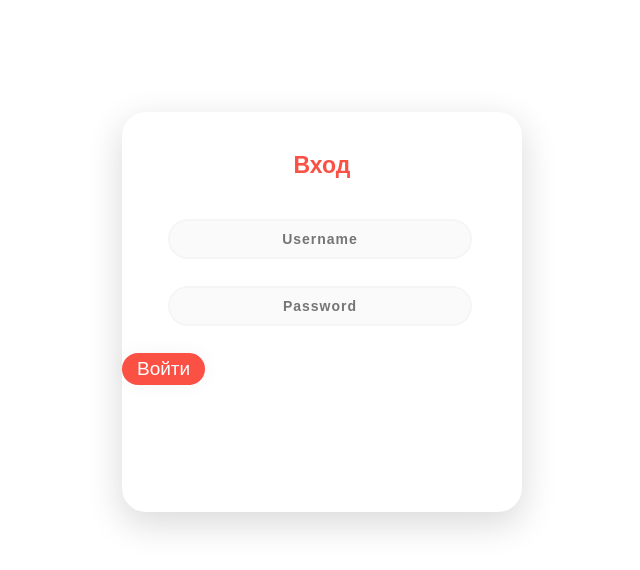
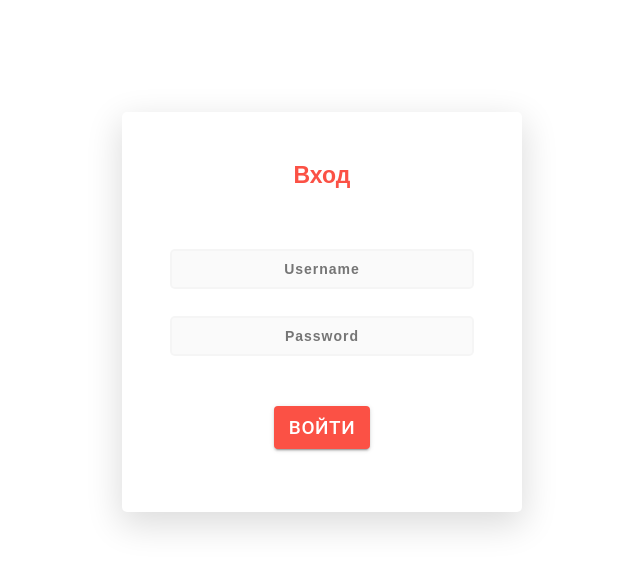
Before and after one commit to pavelLyolya/christian-songs-web, a React (Create React App) app: page /login in a window 1280 px wide. Shown: the top 570 px of the page, without its empty margins (318-958 px from the left). Built offline with nearby package versions, Linux system fonts and the light colour scheme.

Commit message:
add authentication and redirections

```diff
--- a/package.json
+++ b/package.json
@@ -16,6 +16,7 @@
     "test": "react-scripts test",
     "eject": "react-scripts eject"
   },
+  "proxy": "http://localhost:3001",
   "eslintConfig": {
     "extends": "react-app"
   },
--- /dev/null
+++ b/src/api/authenticate.js
@@ -0,0 +1,18 @@
+export default async function authenticate(username, password) {
+  const data = await fetch( '/admin', {
+    method: 'POST',
+    headers: {
+      Accept: 'application/json',
+      'Content-Type': 'application/json',
+    },
+    body: JSON.stringify({ username, password }),
+  });
+
+  if (data.status !== 200) {
+    alert('Incorrect credentials!');
+    return [ false, null ];
+  }
+
+  const authData = await data.json();
+  return [ true, authData.jwtToken ];
+}
--- a/src/pages/App.js
+++ b/src/pages/App.js
@@ -4,25 +4,38 @@ import {
   Switch,
   Route,
   Link,
+  Redirect,
 } from 'react-router-dom';
 import CreateSong from './CreateSong';
 import Login from './Login';
 import './style.css';
+import Authentication from '../services/Authentication';
 
 function App() {
   return (
     <Router>
 
       <Switch>
-        <Route path='/create'>
-          <CreateSong />
-        </Route>
+        <Route
+          path='/create'
+          render={({ location }) =>
+            Authentication.isAuthenticated ? (
+              <CreateSong />
+            ) : (
+              <Redirect
+                to={{
+                  pathname: "/login",
+                  state: { from: location }
+                }}
+              />
+            )}
+        />
         <Route path='/login'>
           <Login />
         </Route>
         <Route path='/'>
           <h1>Привет! Это молодежный сборник!</h1>
-          <Link to='/login'>Перейди на страницу админа :)</Link>
+          <Link to='/create'>Добавь песню :)</Link>
         </Route>
       </Switch>
 
--- a/src/pages/CreateSong/Header/index.js
+++ b/src/pages/CreateSong/Header/index.js
@@ -1,8 +1,16 @@
-import React from 'react';
+import React, {useCallback} from 'react';
+import { useHistory } from "react-router-dom";
+import {Button} from "@material-ui/core";
 import cross from '../../../assets/cross.png';
 import './style.css';
+import Authentication from "../../../services/Authentication";
 
 function Header() {
+  const history = useHistory();
+  const signOut = useCallback(() => {
+    Authentication.signOut();
+    history.push('/');
+  }, [history]);
   return (
     <header className="header">
       <div className="header-wrap wrap">
@@ -14,6 +22,14 @@ function Header() {
             <span>ПЕСЕН</span>
           </figcaption>
         </figure>
+        <Button
+          onClick={signOut}
+          variant='contained'
+          size='small'
+          color='primary'
+        >
+          Выйти
+        </Button>
       </div>
     </header>
   );
--- a/src/pages/CreateSong/Header/style.css
+++ b/src/pages/CreateSong/Header/style.css
@@ -4,6 +4,9 @@
   box-shadow: 0 0 16px #3d2d2d;
 }
 .header-wrap {
+  display: flex;
+  justify-content: space-between;
+  align-items: center;
   min-height: 60px;
   background-color: #fb5145;
 }
--- a/src/pages/Login/index.js
+++ b/src/pages/Login/index.js
@@ -1,14 +1,63 @@
-import React from 'react';
+import React, {useCallback, useRef, useState} from 'react';
+import { useHistory } from "react-router-dom";
+import {Button} from "@material-ui/core";
 import './style.css';
+import Authentication from "../../services/Authentication";
 
 export default function () {
+  let history = useHistory();
+
+  const formRef = useRef(null);
+
+  const [username, setUsername] = useState('');
+  const [password, setPassword] = useState('');
+
+  const onUsernameChange = useCallback((event) => setUsername(event.target.value), []);
+  const onPasswordChange = useCallback((event) => setPassword(event.target.value), []);
+
+  const submitLogin = useCallback(async () => {
+    if (formRef && formRef.current.reportValidity()) {
+      const isAuth = await Authentication.authenticate(username, password);
+      if (!isAuth) {
+        setUsername('');
+        setPassword('');
+        return;
+      }
+      history.push('/create');
+    }
+  }, [formRef, username, password, history]);
+
   return (
     <div className="main">
       <p className="sign" align="center">Вход</p>
-      <form className="form1" action="/admin" method="POST">
-        <input className="un" type="text" align="center" name="username" placeholder="Username" required />
-        <input className="pass" type="password" align="center" name="password" placeholder="Password" required />
-        <input type="submit" className="submit" value="Войти" />
+      <form ref={formRef} className="form1" >
+        <input
+          onChange={onUsernameChange}
+          value={username}
+          className="un"
+          type="text"
+          align="center"
+          placeholder="Username"
+          required
+        />
+        <input
+          onChange={onPasswordChange}
+          value={password}
+          className="pass"
+          type="password"
+          align="center"
+          placeholder="Password"
+          required
+        />
+        <Button
+          onClick={submitLogin}
+          className='submit'
+          variant='contained'
+          size='small'
+          color='primary'
+        >
+          Войти
+        </Button>
       </form>
     </div>
   );
--- a/src/pages/Login/style.css
+++ b/src/pages/Login/style.css
@@ -3,12 +3,12 @@
   width: 400px;
   height: 400px;
   margin: 7em auto;
-  border-radius: 1.5em;
+  border-radius: 5px;
   box-shadow: 0 11px 35px 2px rgba(0, 0, 0, 0.14);
 }
 
 .sign {
-  padding-top: 40px;
+  padding-top: 50px;
   color: #fb5145;
   font-family: 'Ubuntu', sans-serif;
   font-weight: bold;
@@ -23,18 +23,20 @@
   letter-spacing: 1px;
   background: rgba(136, 126, 126, 0.04);
   padding: 10px 20px;
-  border-radius: 20px;
+  border-radius: 5px;
   outline: none;
   box-sizing: border-box;
   border: 2px solid rgba(0, 0, 0, 0.02);
-  margin-left: 46px;
   text-align: center;
   margin-bottom: 27px;
   font-family: 'Ubuntu', sans-serif;
 }
 
 form.form1 {
-  padding-top: 40px;
+  display: flex;
+  flex-direction: column;
+  align-items: center;
+  padding-top: 60px;
 }
 
 .pass {
@@ -45,13 +47,12 @@ form.form1 {
   letter-spacing: 1px;
   background: rgba(136, 126, 126, 0.04);
   padding: 10px 20px;
-  border-radius: 20px;
+  border-radius: 5px;
   outline: none;
   box-sizing: border-box;
   border: 2px solid rgba(0, 0, 0, 0.02);
-  margin-left: 46px;
   text-align: center;
-  margin-bottom: 27px;
+  margin-bottom: 50px;
   font-family: 'Ubuntu', sans-serif;
 }
 
@@ -60,34 +61,6 @@ form.form1 {
   border: 2px solid rgba(0, 0, 0, 0.18) !important;
 }
 
-.submit {
-  cursor: pointer;
-  border-radius: 5em;
-  color: #fff;
-  background: linear-gradient(to right, #fb5145, #fb5145);
-  border: 0;
-  padding-left: 40px;
-  padding-right: 40px;
-  padding-bottom: 10px;
-  padding-top: 10px;
-  font-family: 'Ubuntu', sans-serif;
-  margin-left: 35%;
-  font-size: 13px;
-  box-shadow: 0 0 20px 1px rgba(0, 0, 0, 0.04);
-}
-
-.forgot {
-  text-shadow: 0 0 3px rgba(117, 117, 117, 0.12);
-  color: #E1BEE7;
-  padding-top: 15px;
-}
-
-a {
-  text-shadow: 0 0 3px rgba(117, 117, 117, 0.12);
-  color: #E1BEE7;
-  text-decoration: none
-}
-
 @media (max-width: 600px) {
   .main {
     border-radius: 0;
--- /dev/null
+++ b/src/services/Authentication.js
@@ -0,0 +1,21 @@
+import {getToken, removeToken, setToken} from "./LocalStorage";
+import authenticate from "../api/authenticate";
+
+const Authentication = {
+  isAuthenticated: !!getToken(),
+  authenticate: async function (username, password) {
+    const [ isAuth, token ] = await authenticate(username, password);
+    if (!isAuth) {
+      return false;
+    }
+    setToken(token);
+    this.isAuthenticated = true;
+    return true;
+  },
+  signOut: function () {
+    removeToken();
+    this.isAuthenticated = false;
+  }
+};
+
+export default Authentication;
--- /dev/null
+++ b/src/services/LocalStorage.js
@@ -0,0 +1,11 @@
+export function setToken(token) {
+  localStorage.setItem('token', token);
+}
+
+export function getToken() {
+  return localStorage.getItem('token');
+}
+
+export function removeToken() {
+  return localStorage.removeItem('token');
+}
```
